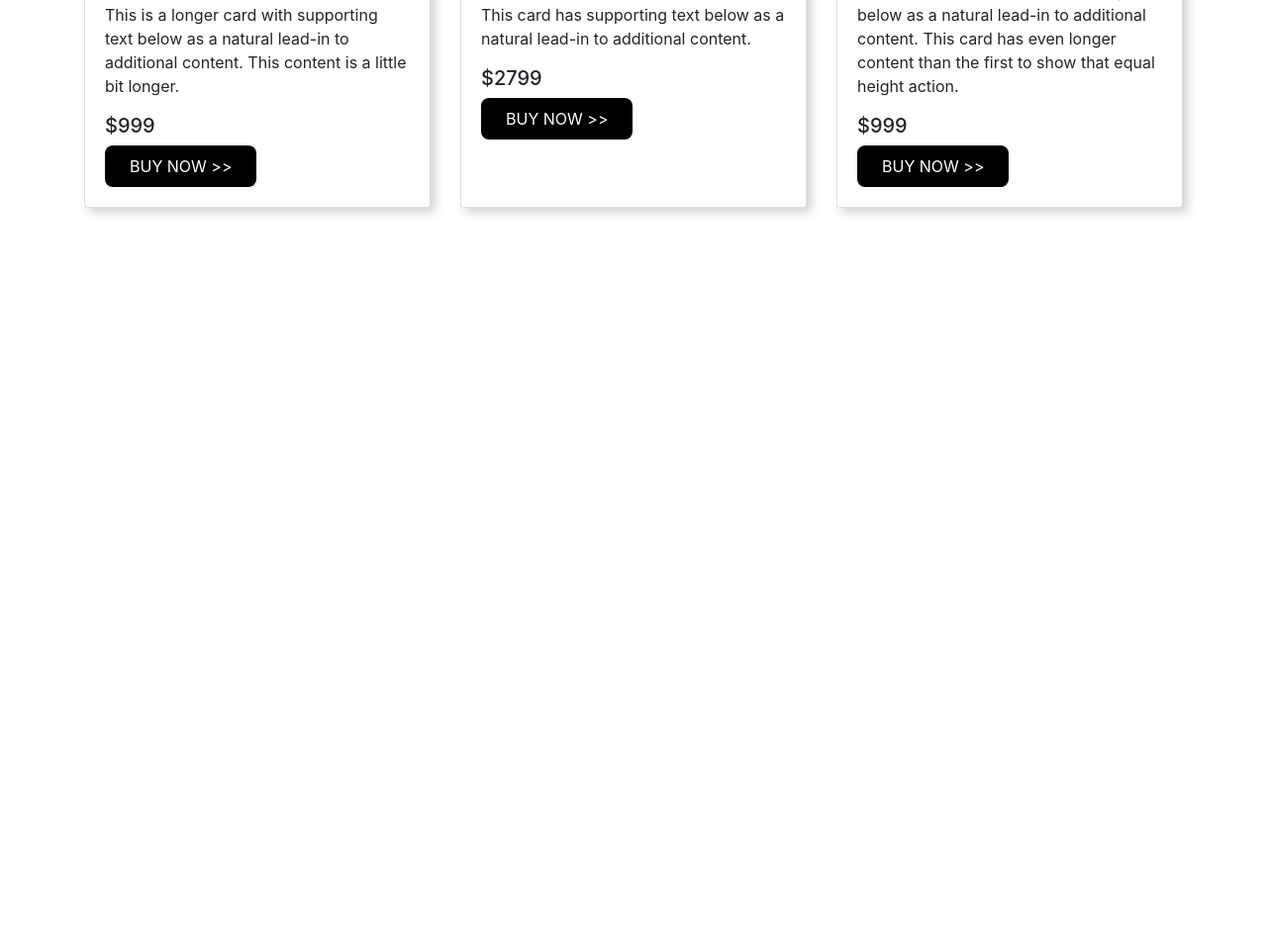
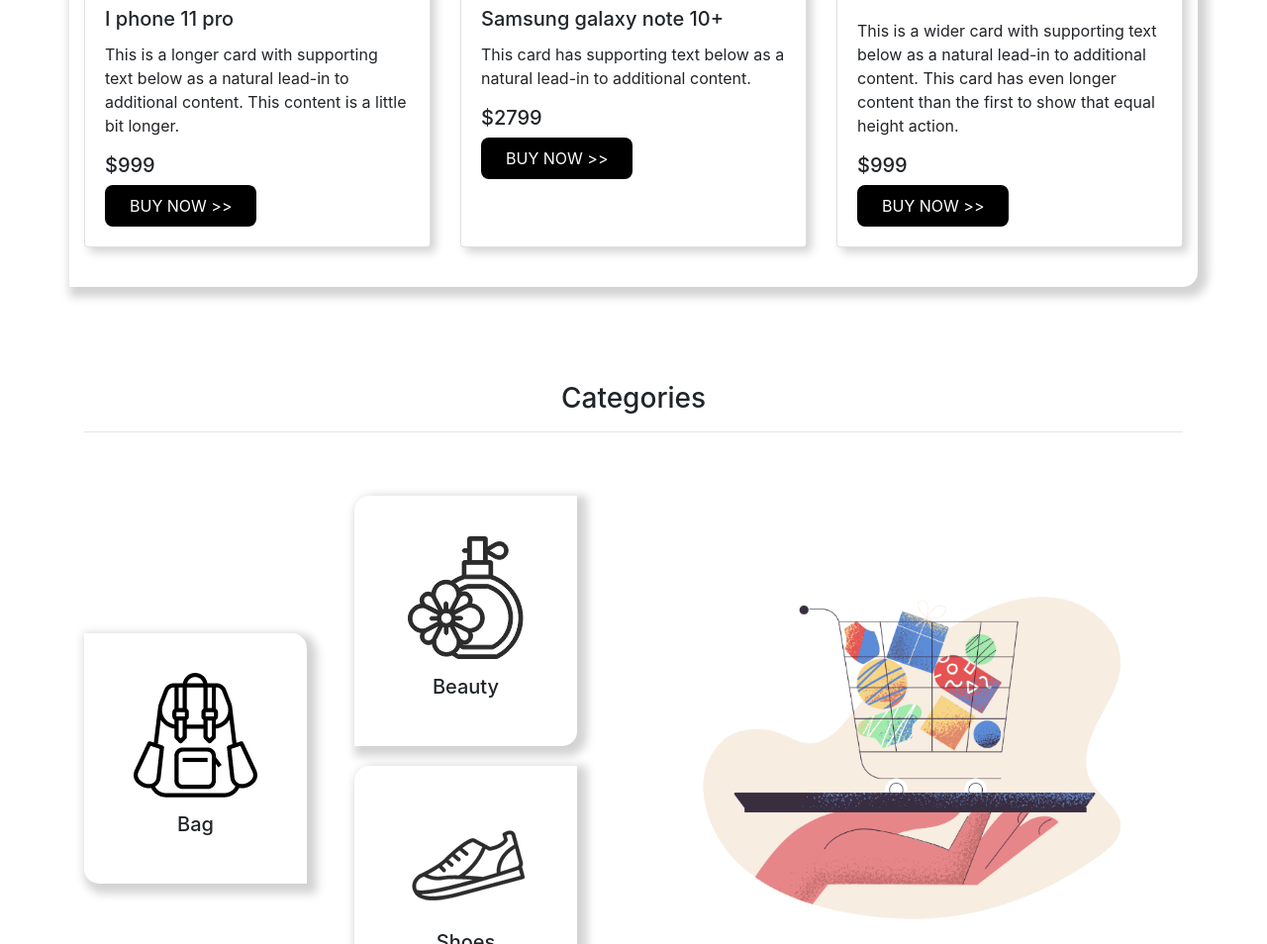
Before and after one commit to SheikhULAB/GadgetBootstrap, a plain HTML site: page index.html in a window 1280 px wide. Shown: the part 1846-2800 px from the top of the page at 99% size. Before the commit the page ends 2156 px from the top, so only its background shows below. Drawn offline with nearby package versions, Linux system fonts and the light colour scheme.

Commit message:
latest commit

```diff
--- a/index.html
+++ b/index.html
@@ -164,6 +164,36 @@
           </div>
 
 
+
+          <div class="container categories text-center mb-5 mt-5">
+            <h3 class="pt-5">Categories</h3>
+            <hr class="related-border">
+            <div class="d-flex">
+              <div class="d-flex justify-content-center flex-column align-items-center">
+                <div class="bag">
+                  <img src="Categories/bag.png" alt="">
+                  <h5>Bag</h5>
+                </div>
+              </div>
+              <div class="m-5">
+                <div class="d-flex justify-content-center flex-column align-items-center" >
+                  <div class="beauty">
+                    <img src="Categories/perfume.png" alt="">
+                    <h5>Beauty</h5>
+                  </div>
+                  <div class="shoes">
+                    <img src="Categories/shoe.png" alt="">
+                    <h5>Shoes</h5>
+                  </div>
+                </div>
+              </div>
+              <div class="d-flex justify-content-center flex-column align-items-center">
+                <img class="img-fluid" src="Categories/pale-order.png" alt="">
+              </div>
+            </div>
+          </div>
+
+
     <script src="https://code.jquery.com/jquery-3.4.1.slim.min.js" integrity="sha384-J6qa4849blE2+poT4WnyKhv5vZF5SrPo0iEjwBvKU7imGFAV0wwj1yYfoRSJoZ+n" crossorigin="anonymous"></script>
 <script src="https://cdn.jsdelivr.net/npm/popper.js@1.16.0/dist/umd/popper.min.js" integrity="sha384-Q6E9RHvbIyZFJoft+2mJbHaEWldlvI9IOYy5n3zV9zzTtmI3UksdQRVvoxMfooAo" crossorigin="anonymous"></script>
 <script src="https://stackpath.bootstrapcdn.com/bootstrap/4.4.1/js/bootstrap.min.js" integrity="sha384-wfSDF2E50Y2D1uUdj0O3uMBJnjuUD4Ih7YwaYd1iqfktj0Uod8GCExl3Og8ifwB6" crossorigin="anonymous"></script>
--- a/style.css
+++ b/style.css
@@ -15,3 +15,29 @@
     border-radius: 10px;
     box-shadow: 5px 5px 10px lightgray;
 }
+.bag{
+    box-shadow: 5px 5px 10px 5px lightgray;
+    padding: 40px 50px;
+    border-top-right-radius: 15px;
+    border-bottom-left-radius: 15px
+}
+.bag img{
+    padding-bottom: 15px;
+}
+.beauty {
+    box-shadow: 5px 5px 10px 5px lightgray;
+    padding: 40px 50px;
+    border-top-left-radius: 15px;
+    border-bottom-right-radius: 15px;
+    margin-bottom: 20px;
+}
+.beauty img{
+    padding-bottom: 15px    ;
+}
+.shoes{
+    box-shadow: 5px 5px 10px 5px lightgray;
+    padding: 40px 50px;
+    border-top-left-radius: 15px;
+    border-bottom-right-radius: 15px;
+    margin-bottom: 20px;
+}
```
